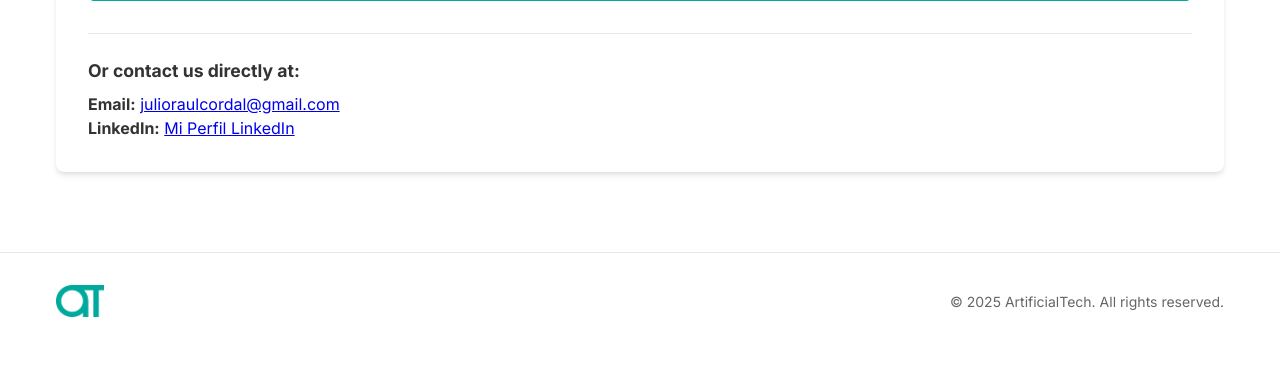
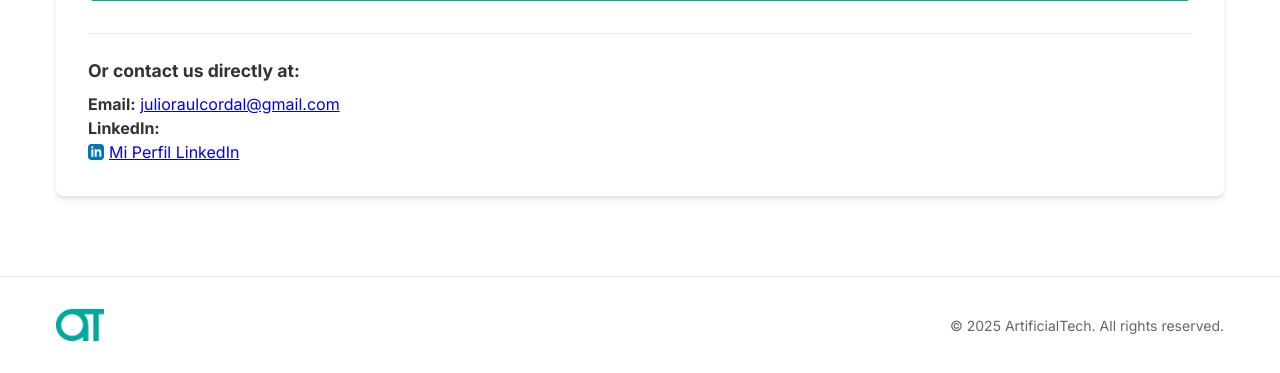
Before and after one commit to Jrcordal/Conectora, a Django app: page / in a window 1280 px wide. Shown: the part 2428-2801 px from the top of the page. Before the commit the page ends 2745 px from the top, so only its background shows below. Run offline with Django 5.2, Linux system fonts and the light colour scheme; some web fonts are replaced.

Commit message:
estilos contact us directly

```diff
--- a/main_page/templates/main_page/main_page.html
+++ b/main_page/templates/main_page/main_page.html
@@ -719,7 +719,12 @@
                 <div class="direct-contact" style="margin-top: 2rem; padding-top: 1.5rem; border-top: 1px solid var(--border-color);">
                     <h4 style="font-size: 1.1rem; margin-bottom: 0.5rem;">Or contact us directly at:</h4>
                     <p><strong>Email:</strong> <a href="mailto:julioraulcordal@gmail.com">julioraulcordal@gmail.com</a></p>
-                    <p><strong>LinkedIn:</strong> <a href="https://www.linkedin.com/in/jrcbdm/" target="_blank">Mi Perfil LinkedIn</a></p>
+                    <p><strong>LinkedIn:</strong> <a href="https://www.linkedin.com/in/jrcbdm/" target="_blank" style="display: flex; align-items: center; gap: 5px;">
+                        <svg xmlns="http://www.w3.org/2000/svg" width="16" height="16" fill="currentColor" viewBox="0 0 24 24" style="color: #0077B5;">
+                            <path d="M19 0h-14c-2.761 0-5 2.239-5 5v14c0 2.761 2.239 5 5 5h14c2.762 0 5-2.239 5-5v-14c0-2.761-2.238-5-5-5zm-11 19h-3v-11h3v11zm-1.5-12.268c-.966 0-1.75-.79-1.75-1.764s.784-1.764 1.75-1.764 1.75.79 1.75 1.764-.783 1.764-1.75 1.764zm13.5 12.268h-3v-5.604c0-3.368-4-3.113-4 0v5.604h-3v-11h3v1.765c1.396-2.586 7-2.777 7 2.476v6.759z"/>
+                        </svg>
+                        Mi Perfil LinkedIn
+                    </a></p>
                 </div>
             </div>
         </div>
```
